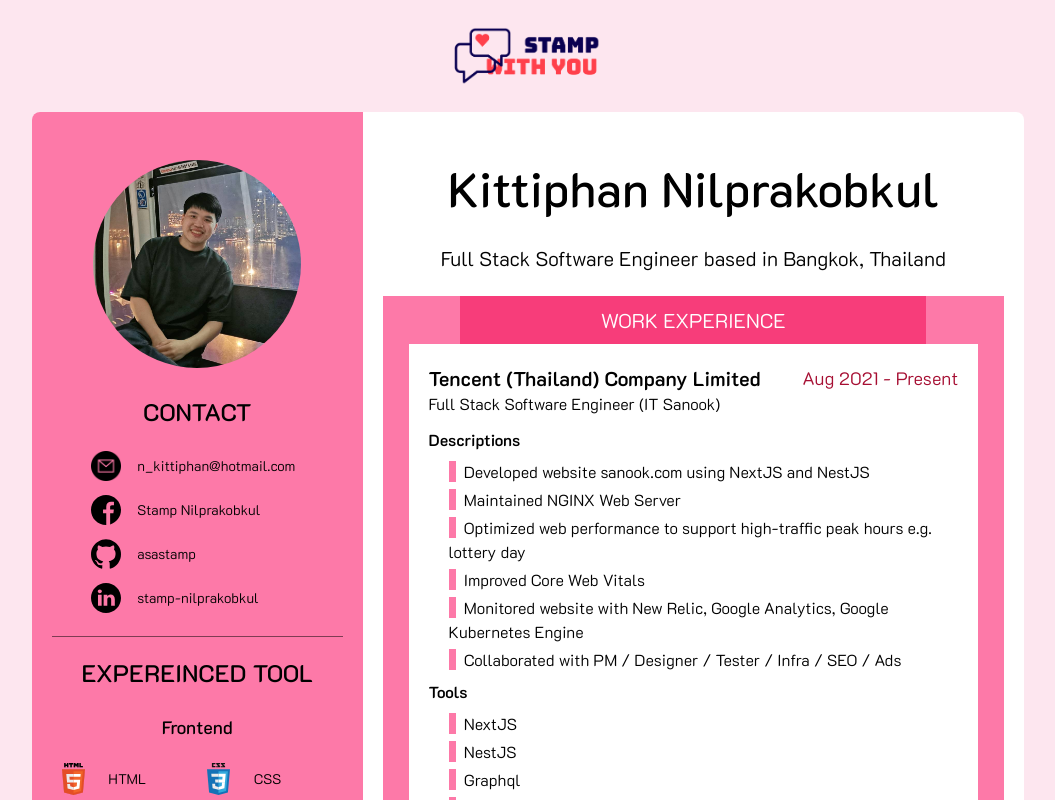
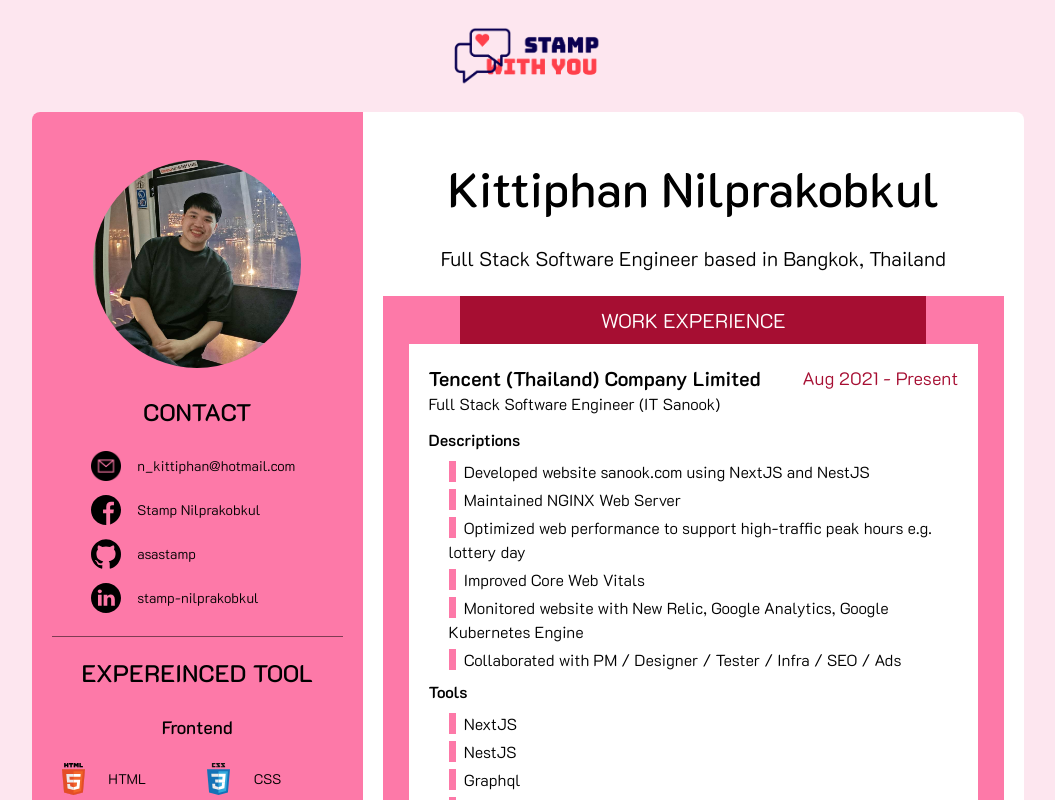
Before and after one commit to asastamp/stampwithyou-react, a Next.js app: page / in a window 1280 px wide. Shown: the top 800 px of the page, without its empty margins (112-1167 px from the left). Built offline with nearby package versions, Linux system fonts and the light colour scheme.

Commit message:
Update color

```diff
--- a/src/app/page.tsx
+++ b/src/app/page.tsx
@@ -57,7 +57,7 @@
                         alt="contact-icon"
                         className="object-contain"
                       />
-                      <div className="hover:bg-[#f73d7a] hover:text-[white] text-sm max-w-[200px] p-2">
+                      <div className="hover:bg-[#a60e32] hover:text-[white] text-sm max-w-[200px] p-2">
                         {contact.name}
                       </div>
                     </Link>
@@ -111,7 +111,7 @@
             <div key={section.sectionName} className="mb-5">
               <div className="flex flex-col items-center bg-[#fd79a8] ">
                 <div
-                  className="flex justify-center items-center h-12 bg-[#f73d7a] w-9/12 text-white p-5"
+                  className="flex justify-center items-center h-12 bg-[#a60e32] w-9/12 text-white p-5"
                   style={{
                     clipPath:
                       "polygon(100% 0%, 85% 50%, 100% 100%, 0 100%, 15% 50%, 0 0);",
```
